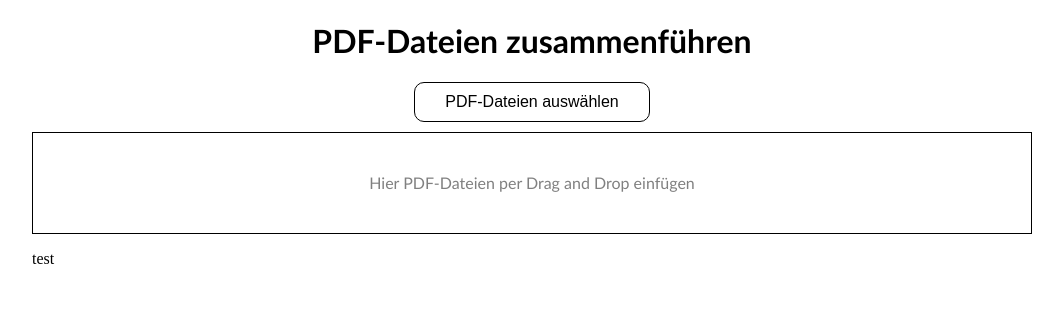
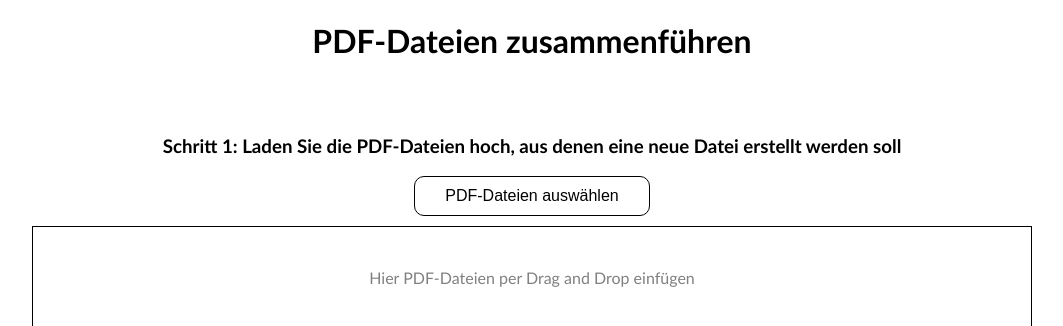
Before and after one commit to jan310/pdfmerge-web, a React (Create React App) app: page / in a window 1280 px wide. Shown: the top 326 px of the page, without its empty margins (108-1171 px from the left). Built offline with nearby package versions, Linux system fonts and the light colour scheme.

Commit message:
some design changes and added functionality to remove files

```diff
--- a/package.json
+++ b/package.json
@@ -3,13 +3,15 @@
   "version": "0.1.0",
   "private": true,
   "dependencies": {
+    "@fortawesome/fontawesome-svg-core": "^6.2.1",
+    "@fortawesome/free-solid-svg-icons": "^6.2.1",
+    "@fortawesome/react-fontawesome": "^0.2.0",
     "@testing-library/jest-dom": "^5.16.5",
     "@testing-library/react": "^13.4.0",
     "@testing-library/user-event": "^13.5.0",
     "react": "^18.2.0",
     "react-beautiful-dnd": "^13.1.1",
     "react-dom": "^18.2.0",
-    "react-icons": "^4.7.1",
     "react-scripts": "5.0.1",
     "web-vitals": "^2.1.4"
   },
--- a/src/App.js
+++ b/src/App.js
@@ -3,14 +3,18 @@ import FileSelection from "./components/FileSelection";
 import MergeSpecification from "./components/MergeSpecification";
 
 function App() {
+  const [currentStep, setCurrentStep] = useState("FileSelection");
   const [files, setFiles] = useState([]);
+
+  function displayCurrentStep() {
+    if (currentStep === "FileSelection") return <FileSelection files={files} setFiles={setFiles} setCurrentStep={setCurrentStep}/>;
+    else if (currentStep === "MergeSpecification") return <MergeSpecification files={files} setFiles={setFiles} setCurrentStep={setCurrentStep}/>;
+  }
 
   return (
     <div style={{width: "1000px", margin: "0 auto"}}>
-      <h1 style={{textAlign: "center", fontFamily: "Calibri, serif"}}>PDF-Dateien zusammenführen</h1>
-      <FileSelection files={files} setFiles={setFiles}/>
-      <MergeSpecification files={files} setFiles={setFiles}/>
-      <p>test</p>
+      <h1 style={{textAlign: "center", fontFamily: "Calibri, serif", marginBottom: "75px"}}>PDF-Dateien zusammenführen</h1>
+      {displayCurrentStep()}
     </div>
   );
 }
--- a/src/components/FileSelection/index.css
+++ b/src/components/FileSelection/index.css
@@ -1,4 +1,9 @@
-.select-file-button {
+h3 {
+    font-family: Calibri, serif;
+    text-align: center;
+}
+
+button {
     display: block;
     margin: 0 auto;
     background-color: white;
@@ -21,8 +26,7 @@
 
 .file {
     width: 150px;
-    text-align: center;
-    margin-right: 5px
+    text-align: center
 }
 
 .file-name {
--- a/src/components/FileSelection/index.js
+++ b/src/components/FileSelection/index.js
@@ -1,7 +1,8 @@
 import "./index.css";
-import {FaFilePdf} from "react-icons/fa";
+import {FontAwesomeIcon} from "@fortawesome/react-fontawesome";
+import {faFilePdf, faCircleInfo} from "@fortawesome/free-solid-svg-icons";
 
-function FileSelection({files, setFiles}) {
+function FileSelection({files, setFiles, setCurrentStep}) {
 
   function handleDrop(e) {
     e.preventDefault();
@@ -12,6 +13,12 @@ function FileSelection({files, setFiles}) {
 
   function handleDragOver(e) {
     e.preventDefault();
+  }
+
+  function removeFile(e, id) {
+    e.preventDefault();
+    setFiles(files.filter((file) => file.id !== id));
+    //TODO: notify backend
   }
 
   function upload(file) {
@@ -38,17 +45,23 @@ function FileSelection({files, setFiles}) {
 
   return (
     <>
+      <h3>Schritt 1: Laden Sie die PDF-Dateien hoch, aus denen eine neue Datei erstellt werden soll</h3>
       <input id={"selectFiles"} type={"file"} multiple accept={"application/pdf"} style={{display: "none"}} onChange={(e) => Array.from(e.target.files).forEach(file => upload(file))}/>
-      <button className={"select-file-button"} onClick={() => document.getElementById("selectFiles").click()}>PDF-Dateien auswählen</button>
+      <button onClick={() => document.getElementById("selectFiles").click()}>PDF-Dateien auswählen</button>
       <div onDrop={handleDrop} onDragOver={handleDragOver} className={"drag-drop-field"}>
         {files.length === 0 ?
           <p style={{color: "gray"}}>Hier PDF-Dateien per Drag and Drop einfügen</p> :
           files.map((file, index) =>
             <div key={index} className={"file"}>
-              <FaFilePdf size={50}/>
-              <p className={"file-name"}>{file.name}</p>
+              <FontAwesomeIcon icon={faFilePdf} size={"3x"} onContextMenu={(e) => removeFile(e, file.id)}/>
+              <p className={"file-name"} onContextMenu={(e) => removeFile(e, file.id)}>{file.name}</p>
             </div>
         )}
+      </div>
+      <div style={files.length > 0 ? {display: "block"} : {display: "none"}}>
+        <FontAwesomeIcon icon={faCircleInfo} size={"lg"} style={{display: "inline-block", marginRight: "5px"}}/>
+        <p style={{display: "inline-block", fontFamily: "Calibri, serif", marginTop: "8px"}}>Klicken Sie mit der rechten Maustaste auf eine Datei, wenn Sie diese wieder entfernen möchten.</p>
+        <button style={{width: "100%", fontWeight: "bold", marginTop: "50px"}} onClick={() => setCurrentStep("MergeSpecification")}>Weiter zu Schritt 2</button>
       </div>
     </>
   );
--- a/src/components/MergeSpecification/index.css
+++ b/src/components/MergeSpecification/index.css
@@ -1,3 +1,8 @@
+h3 {
+    font-family: Calibri, serif;
+    text-align: center;
+}
+
 ul {
     list-style-type: none;
     margin: 0;
--- a/src/components/MergeSpecification/index.js
+++ b/src/components/MergeSpecification/index.js
@@ -13,6 +13,8 @@ function MergeSpecification({files, setFiles}) {
   }
 
   return (
+    <>
+      <h3>Schritt 2: Ziehen Sie Ihre Dateien per Drag and Drop in die gewünschte Reihenfolge</h3>
       <DragDropContext onDragEnd={handleOnDragEnd}>
         <Droppable droppableId={"files"}>
           {(provided) => (
@@ -33,6 +35,7 @@ function MergeSpecification({files, setFiles}) {
           )}
         </Droppable>
       </DragDropContext>
+    </>
   )
 
 }
```
Also changed, not shown: 1 other file (tests, documents, lock files or other folders). Lines whose indentation alone changed are shown as unchanged.
